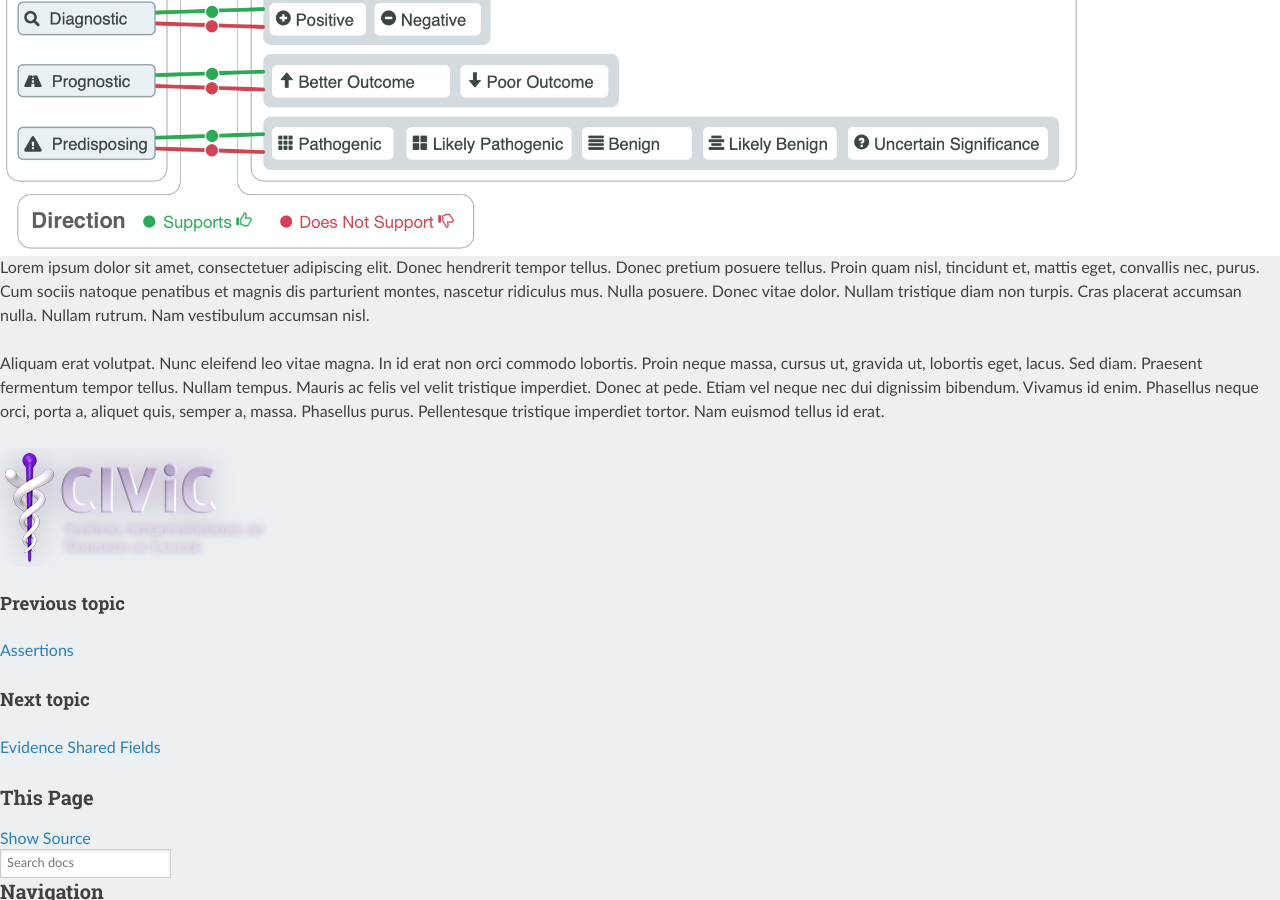
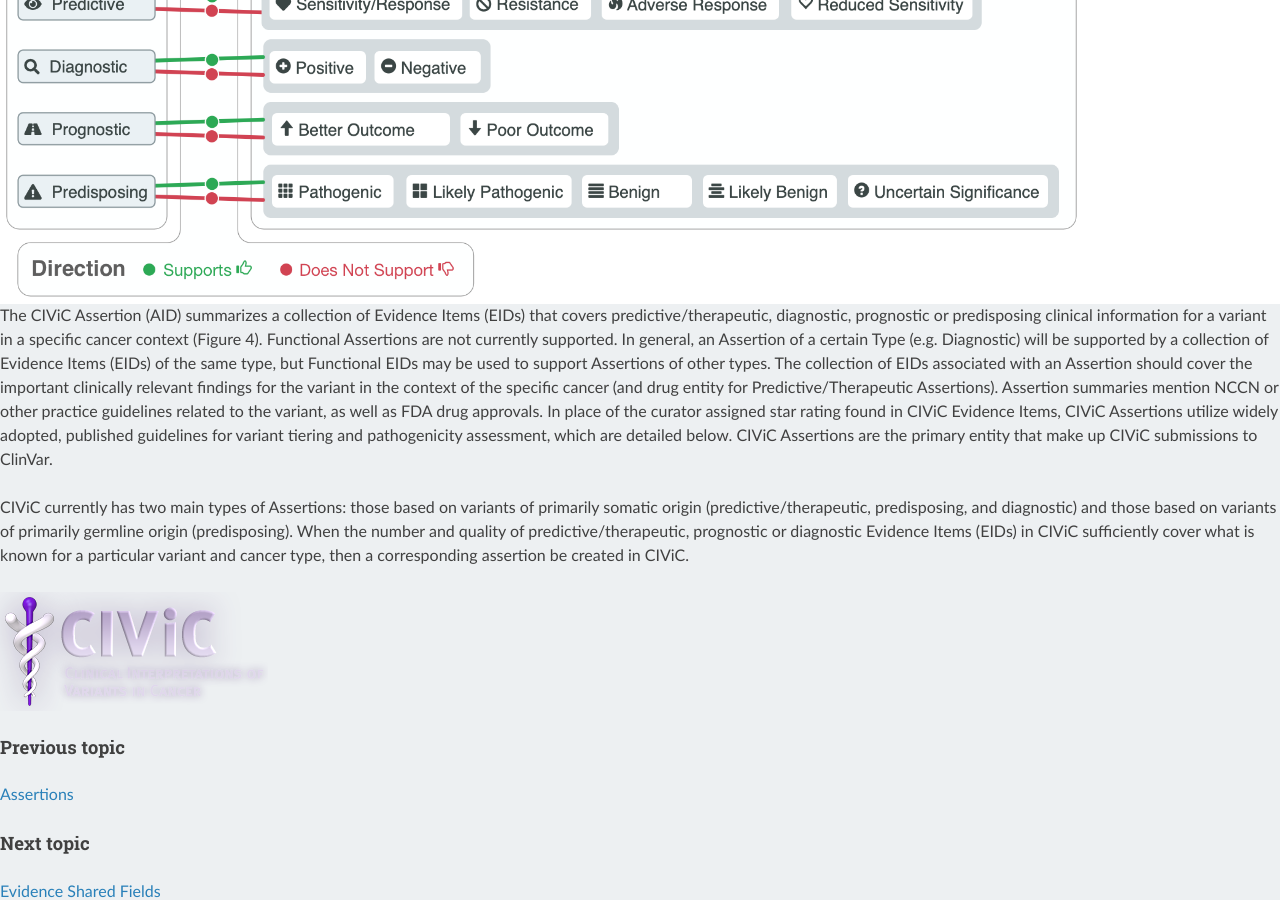
Before and after one commit to griffithlab/civic-docs, a Sphinx documentation site: the page built from docs/model/assertions/overview.rst, in a window 1280 px wide and 900 px high, scrolled down 973 px. Built offline with Sphinx 7.4.7 and the Read the Docs theme 2.0.0, drawn with Linux system fonts in a browser that asks for light colours; some of the changed text lies outside the part shown.

Commit message:
transferred assertions main and overview pages

```diff
--- a/docs/model/assertions.rst
+++ b/docs/model/assertions.rst
@@ -1,9 +1,8 @@
 Assertions
 ==========
+An assertion classifies the clinical significance of a variant-disease associate under recognized guidelines.
 
-Aliquam erat volutpat.  Nunc eleifend leo vitae magna.  In id erat non orci commodo lobortis.  Proin neque massa, cursus ut, gravida ut, lobortis eget, lacus.  Sed diam.  Praesent fermentum tempor tellus.  Nullam tempus.  Mauris ac felis vel velit tristique imperdiet.  Donec at pede.  Etiam vel neque nec dui dignissim bibendum.  Vivamus id enim.  Phasellus neque orci, porta a, aliquet quis, semper a, massa.  Phasellus purus.  Pellentesque tristique imperdiet tortor.  Nam euismod tellus id erat.
-
-Lorem ipsum dolor sit amet, consectetuer adipiscing elit.  Donec hendrerit tempor tellus.  Donec pretium posuere tellus.  Proin quam nisl, tincidunt et, mattis eget, convallis nec, purus.  Cum sociis natoque penatibus et magnis dis parturient montes, nascetur ridiculus mus.  Nulla posuere.  Donec vitae dolor.  Nullam tristique diam non turpis.  Cras placerat accumsan nulla.  Nullam rutrum.  Nam vestibulum accumsan nisl.
+This section of the documentation details the knowledge model that CIViC uses for representing assertions. Each page roughly corresponds to a field in the Assertion schema. Note that Assertions share several key fields with Evidence Items, listed on the :ref:`Shared Fields page <assertions-shared-fields>` along with notes regarding differences in the meaning of those fields between the two entities.
 
 .. toctree::
    :maxdepth: 2
--- a/docs/model/assertions/overview.rst
+++ b/docs/model/assertions/overview.rst
@@ -1,8 +1,9 @@
 Assertions Overview
 ===================
+An assertion classifies the clinical significance of a variant-disease association under recognized guidelines (see AMP Classification, NCCN Guidelines, for more).
 
 .. image:: /images/figures/CIViC_assertion-fields_v1j.png
 
-Lorem ipsum dolor sit amet, consectetuer adipiscing elit.  Donec hendrerit tempor tellus.  Donec pretium posuere tellus.  Proin quam nisl, tincidunt et, mattis eget, convallis nec, purus.  Cum sociis natoque penatibus et magnis dis parturient montes, nascetur ridiculus mus.  Nulla posuere.  Donec vitae dolor.  Nullam tristique diam non turpis.  Cras placerat accumsan nulla.  Nullam rutrum.  Nam vestibulum accumsan nisl.
+The CIViC Assertion (AID) summarizes a collection of Evidence Items (EIDs) that covers predictive/therapeutic, diagnostic, prognostic or predisposing clinical information for a variant in a specific cancer context (Figure 4). Functional Assertions are not currently supported. In general, an Assertion of a certain Type (e.g. Diagnostic) will be supported by a collection of Evidence Items (EIDs) of the same type, but Functional EIDs may be used to support Assertions of other types. The collection of EIDs associated with an Assertion should cover the important clinically relevant findings for the variant in the context of the specific cancer (and drug entity for Predictive/Therapeutic Assertions). Assertion summaries mention NCCN or other practice guidelines related to the variant, as well as FDA drug approvals. In place of the curator assigned star rating found in CIViC Evidence Items, CIViC Assertions utilize widely adopted, published guidelines for variant tiering and pathogenicity assessment, which are detailed below. CIViC Assertions are the primary entity that make up CIViC submissions to ClinVar.
 
-Aliquam erat volutpat.  Nunc eleifend leo vitae magna.  In id erat non orci commodo lobortis.  Proin neque massa, cursus ut, gravida ut, lobortis eget, lacus.  Sed diam.  Praesent fermentum tempor tellus.  Nullam tempus.  Mauris ac felis vel velit tristique imperdiet.  Donec at pede.  Etiam vel neque nec dui dignissim bibendum.  Vivamus id enim.  Phasellus neque orci, porta a, aliquet quis, semper a, massa.  Phasellus purus.  Pellentesque tristique imperdiet tortor.  Nam euismod tellus id erat.
+CIViC currently has two main types of Assertions: those based on variants of primarily somatic origin (predictive/therapeutic, predisposing, and diagnostic) and those based on variants of primarily germline origin (predisposing). When the number and quality of predictive/therapeutic, prognostic or diagnostic Evidence Items (EIDs) in CIViC sufficiently cover what is known for a particular variant and cancer type, then a corresponding assertion be created in CIViC.
```
